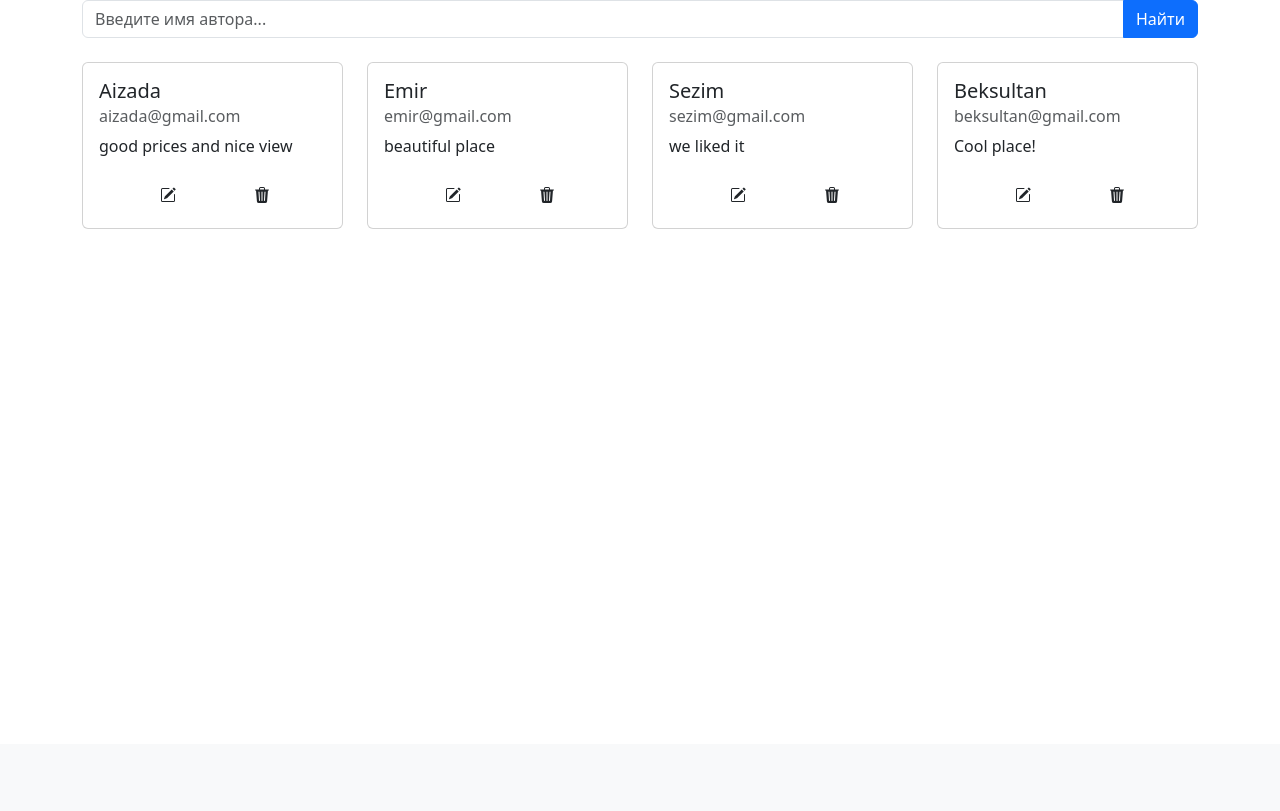
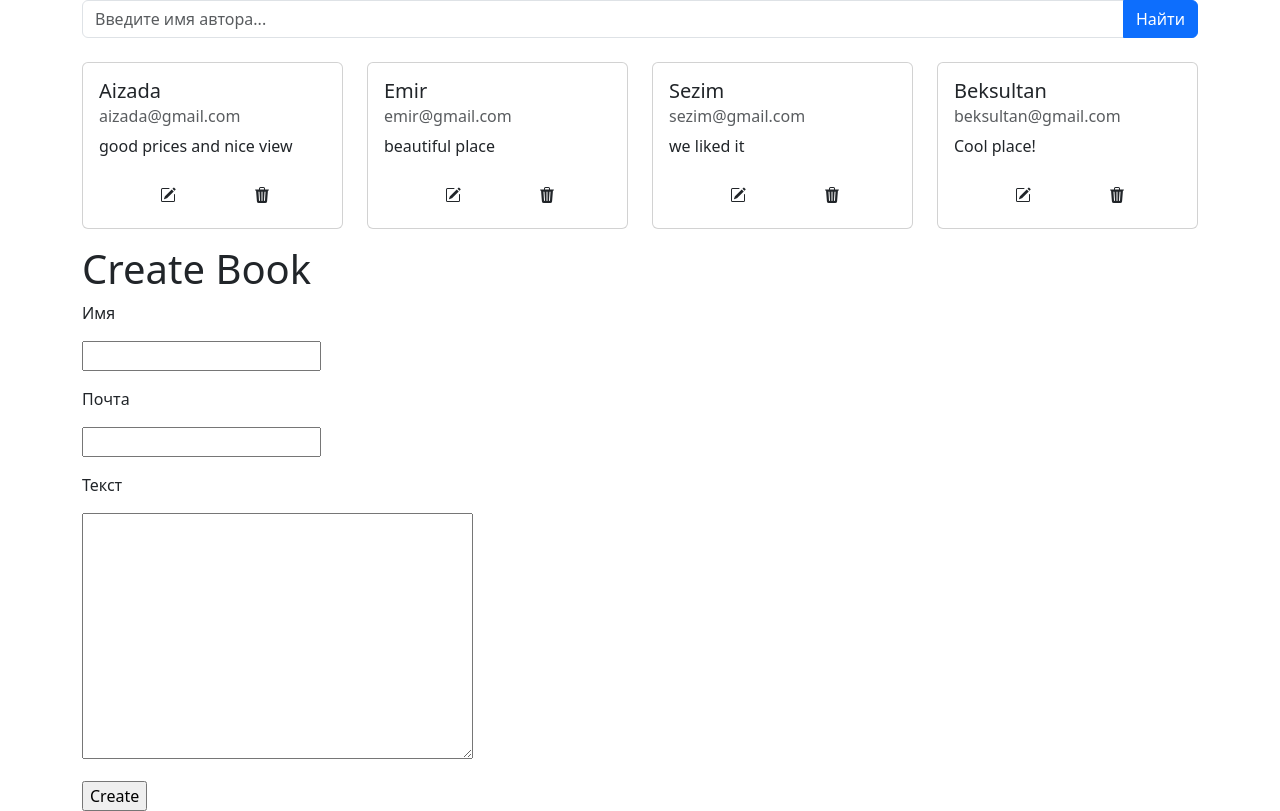
Before and after one commit to BeksultanIT/guestbook, a Django app: page / in a window 1280 px wide. Shown: the part 56-867 px from the top of the page. Before the commit the page ends 285 px from the top, so only its background shows below. Run offline with Django 5.2, Linux system fonts and the light colour scheme; data comes from the database, SQL or seed files in the repository.

Commit message:
вывел прям на главную страницу добавление нового поста

```diff
--- a/webapp/templates/index.html
+++ b/webapp/templates/index.html
@@ -38,4 +38,13 @@
             <p>No articles</p>
         {% endfor %}
     </div>
+
+
+
+
+    <h1>Create Book</h1>
+    <form action="{% url 'create_book' %}" method="POST">
+    {% include 'partial/book_form.html' with  form=book_form button_text='Create'%}
+    </form>
+
 {% endblock %}
--- a/webapp/templates/partial/book_form.html
+++ b/webapp/templates/partial/book_form.html
@@ -3,7 +3,7 @@
    <p class="text-danger">{{ error }}</p>
 {% endfor %}
 
-{% for field in form %}
+{% for field in book_form %}
    <p><label for="{{ field.pk_for_label }}">{{ field.label }}</label></p>
    {% for error in field.errors %}
        <p class="text-danger">{{ error }}</p>
@@ -12,27 +12,4 @@
 {% endfor %}
 
 
-
-{#<p><label for="{{ form.name.id_for_label }}">{{ form.name.label }}</label></p>#}
-{#{% for error in form.name.errors %}#}
-{#    <p class="text-danger">{{ error }}</p>#}
-{#{% endfor %}#}
-{#<p>{{ form.name }}</p>#}
-{##}
-{##}
-{#<p><label for="{{ form.email.id_for_label }}">{{ form.email.label }}</label></p>#}
-{#{% for error in form.email.errors %}#}
-{#    <p class="text-danger">{{ error }}</p>#}
-{#{% endfor %}#}
-{#<p>{{ form.email }}</p>#}
-{##}
-{##}
-{#<p><label for="{{ form.text.id_for_label }}">{{ form.text.label }}</label></p>#}
-{#{% for error in form.text.errors %}#}
-{#    <p class="text-danger">{{ error }}</p>#}
-{#{% endfor %}#}
-{#<p>{{ form.text }}</p>#}
-
-
-
 <input type="submit" value="{{ button_text  }}"/>
--- a/webapp/views.py
+++ b/webapp/views.py
@@ -14,29 +14,27 @@ def index(request):
         search = form.cleaned_data.get('search')
         if search:
             books = books.filter(name__icontains=search)
-    return render(request, 'index.html', {'books': books,'form': form})
+    return render(request, 'index.html', {'books': books,'form': form, 'book_form': BookForm})
 
 def create_book(request):
     if request.method == 'POST':
-        form = BookForm(request.POST)
-        if form.is_valid():
-            book = form.save()
-            books = Book.objects.order_by('-created_at').filter(statuses='active')
-            return render(request, 'index.html', {'book': book, "books": books})
+        book_form = BookForm(request.POST)
+        if book_form.is_valid():
+            book_form.save()
+            return redirect('index')
         else:
-            return render(request, 'create_book.html', {'form': form})
+            return render(request, 'create_book.html', {'book_form': book_form})
     else:
-        form = BookForm()
-        return render(request, 'create_book.html', context={"form": form})
+        book_form = BookForm()
+        return render(request, 'create_book.html', context={"book_form": book_form})
 
 def edit_book(request, *args, pk, **kwargs):
     book = get_object_or_404(Book, pk=pk)
     if request.method == "POST":
         form = BookForm(request.POST, instance=book)
         if form.is_valid():
-            book = form.save()
-            books = Book.objects.order_by('-created_at').filter(statuses='active')
-            return render(request, 'index.html', {'book': book, "books": books})
+            form.save()
+            return redirect('index')
         else:
             return render(request, 'edit_book.html', {'form': form})
     else:
```
